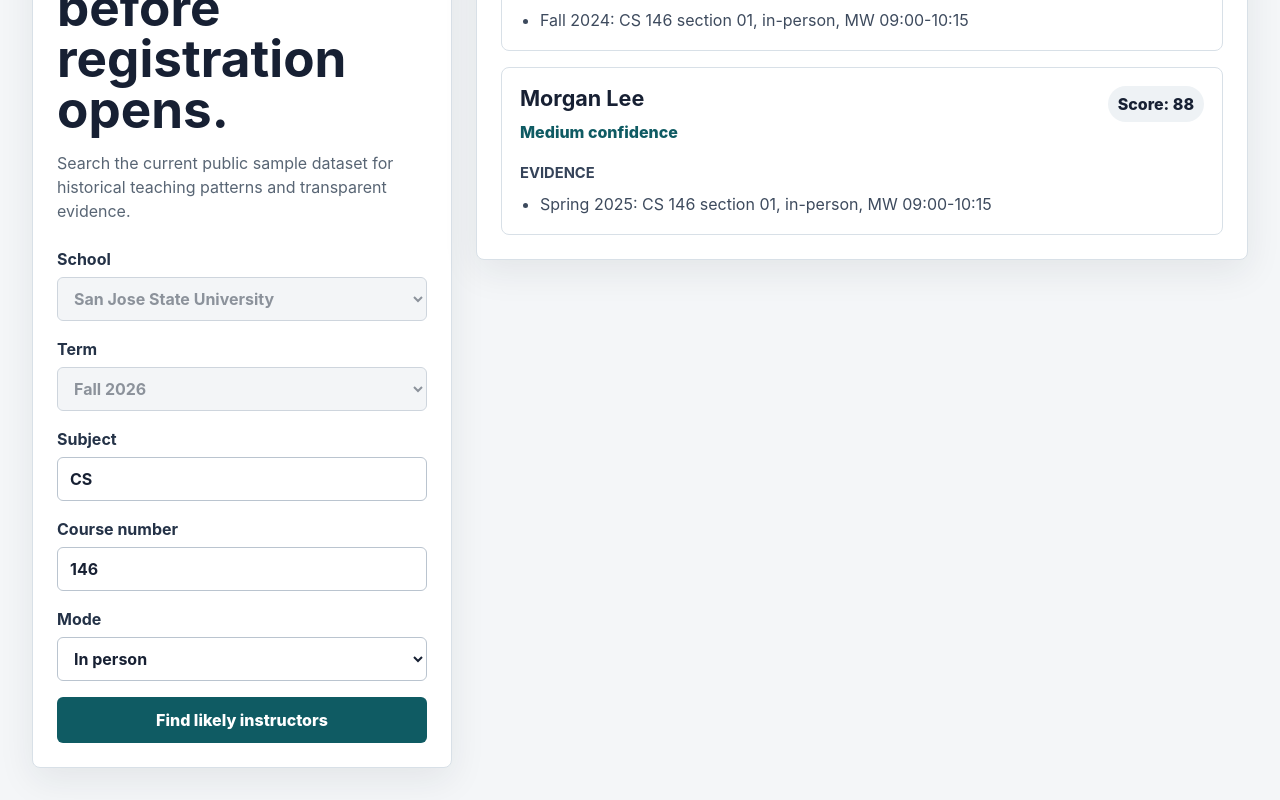
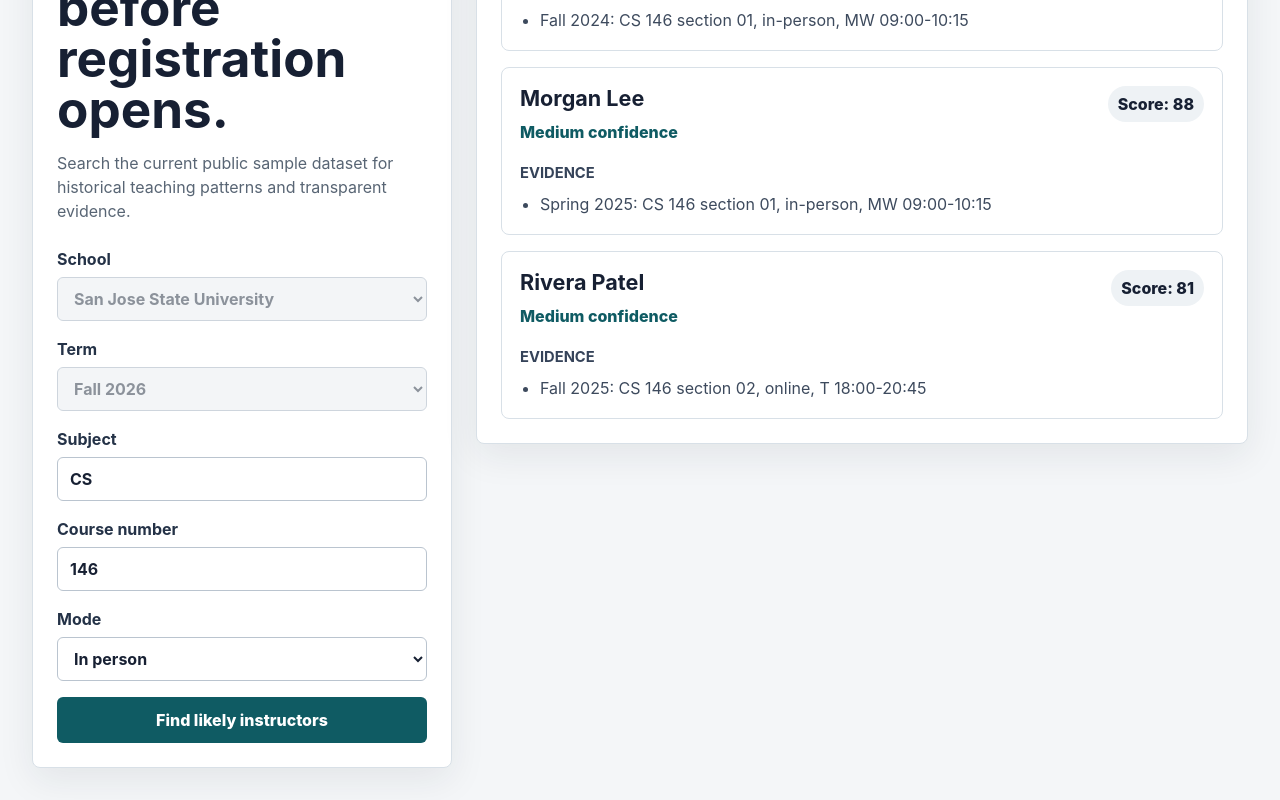
Before and after one commit to KOUZ14/Course-instructor-finder, a React (Vite) app: page / in a window 1280 px wide. Both pictures are taken after a click on the button "Find likely instructors". Shown: the part 206-1006 px from the top of the page. Built offline with nearby package versions, Linux system fonts and the light colour scheme.

Commit message:
fix: render complete predictor results in search UI

```diff
--- a/src/App.tsx
+++ b/src/App.tsx
@@ -120,7 +120,7 @@ export default function App() {
       </section>
 
       <section className="results-panel" aria-live="polite" aria-label="Prediction results">
-        <ResultsContent mode={mode} response={response} />
+        <ResultsContent response={response} />
       </section>
     </main>
   );
@@ -129,7 +129,7 @@ export default function App() {
 /**
  * Renders the result list or the appropriate empty state for the current search.
  */
-function ResultsContent({ mode, response }: { mode: MeetingMode | ""; response: PredictionResponse | undefined }) {
+function ResultsContent({ response }: { response: PredictionResponse | undefined }) {
   if (!response) {
     return (
       <p className="empty-state">Search for a course to see likely instructors and the evidence behind each result.</p>
@@ -140,22 +140,9 @@ function ResultsContent({ mode, response }: { mode: MeetingMode | ""; response:
     return <p className="empty-state">{response.message}</p>;
   }
 
-  const visibleResults = mode
-    ? response.results
-        .map((result) => ({
-          ...result,
-          evidence: result.evidence.filter((row) => row.mode === mode),
-        }))
-        .filter((result) => result.evidence.length > 0)
-    : response.results;
-
-  if (visibleResults.length === 0) {
-    return <p className="empty-state">No likely instructors match the selected meeting mode in the current dataset.</p>;
-  }
-
   return (
     <div className="results-list">
-      {visibleResults.map((result) => (
+      {response.results.map((result) => (
         <article className="result-card" key={result.instructorId}>
           <div className="result-header">
             <div>
```
Also changed, not shown: 1 other file (tests, documents, lock files or other folders).
